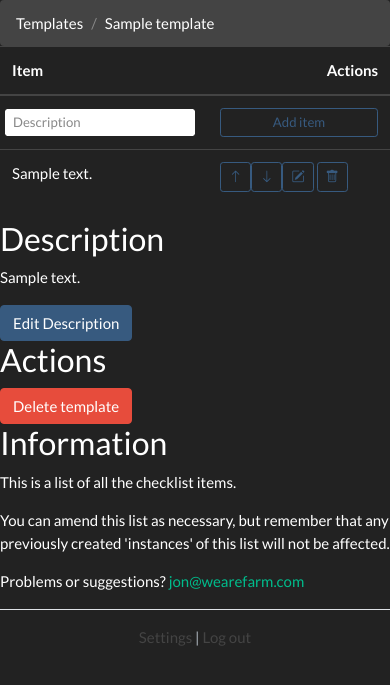
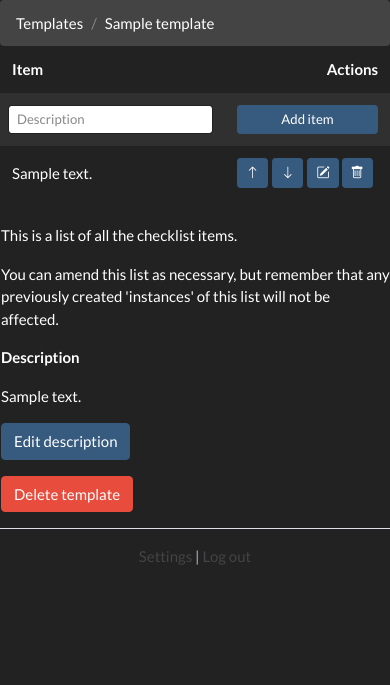
Before and after one commit to giantmade/giant-checklists, a Django app: page /templates/1/ in a window 390 px wide. Shown: the part 71-756 px from the top of the page. Run offline with Django 3.2, Linux system fonts and the light colour scheme; a user stored in the database is signed in; tables that the repository leaves empty hold one stand-in row (values such as "Sample post"); some libraries are stand-ins or nearby versions.

Commit message:
Fixed template detail. Fixed layout errors in modals.

```diff
--- a/core/templates/templates/detail.html
+++ b/core/templates/templates/detail.html
@@ -8,15 +8,13 @@
 {% block title %}{{ template.title }}{% endblock %}
 
 {% block body %}
-
     <div class="row">
         <div class="col-md-8">
-            <div class="card-box">
-                <table class="table">
+            <table class="table table-borderless table-striped">
                 <thead>
                 <tr>
                     <th>Item</th>
-                        <th class="text-right" style="width: 182px;">Actions</th>
+                    <th class="text-right" style="width: 165px;">Actions</th>
                 </tr>
                 </thead>
 
@@ -24,47 +22,45 @@
                 <tr>
                     <form action="{% url 'templates:item_create' template.id %}" method="post">
                         {% csrf_token %}
-                            <td class="pl-1">
+                        <td class="pl-2">
                             <input type="text" class="form-control form-control-sm" id="{{ form.title.id_for_label }}" name="description" placeholder="Description">
                             {% for error in form.title.errors %}<p class="text-danger">{{ error }}</p>{% endfor %}
                         </td>
                         <td>
-                                <button type="submit" class="btn btn-outline-primary btn-sm btn-block">
-                                    <span class="mdi mdi-check"></span> Add item
-                                </button>
+                            <button type="submit" class="btn btn-primary btn-sm btn-block">Add item</button>
                         </td>
                     </form>
                 </tr>
 
                 {% for item in template.items %}
                     <tr>
-                            <td>
+                        <td class="align-middle">
                             {{ item.description }}
                         </td>
                         <td>
 
                             <!-- Edit -->
-                                <button id="template-item-edit-button-{{ item.id }}" type="button" class="btn btn-outline-primary btn-sm pull-left m-r-10" data-toggle="modal" data-target="#item-edit-{{ item.id }}">
+                            <button id="template-item-edit-button-{{ item.id }}" type="button" class="btn btn-primary btn-sm pull-left m-r-10" data-toggle="modal" data-target="#item-edit-{{ item.id }}">
                                 <i class="bi bi-pencil-square"></i>
                             </button>
 
                             <!-- Delete -->
-                                <button type="button" class="btn btn-outline-primary btn-sm pull-left m-r-10" data-toggle="modal" data-target="#item-delete-{{ item.id }}">
+                            <button type="button" class="btn btn-primary btn-sm pull-left m-r-10" data-toggle="modal" data-target="#item-delete-{{ item.id }}">
                                 <i class="bi bi-trash"></i>
                             </button>
 
                             <!-- Move up -->
-                                <form action="{% url "templates:item_swap" template.id item.id item.previous_item.id %}" method="post" class="float-left mr-10">
+                            <form action="{% url "templates:item_swap" template.id item.id item.previous_item.id %}" method="post" class="float-left mr-1">
                                 {% csrf_token %}
-                                    <button type="submit" class="btn btn-outline-primary btn-sm m-r-10">
+                                <button type="submit" class="btn btn-primary btn-sm m-r-10">
                                     <i class="bi bi-arrow-up"></i>
                                 </button>
                             </form>
 
                             <!-- Move down -->
-                                <form action="{% url "templates:item_swap" template.id item.id item.next_item.id %}" method="post" class="float-left pr-10">
+                            <form action="{% url "templates:item_swap" template.id item.id item.next_item.id %}" method="post" class="float-left mr-1">
                                 {% csrf_token %}
-                                    <button type="submit" class="btn btn-outline-primary btn-sm">
+                                <button type="submit" class="btn btn-primary btn-sm">
                                     <i class="bi bi-arrow-down"></i>
                                 </button>
                             </form>
@@ -74,56 +70,23 @@
                 {% endfor %}
             </table>
         </div>
-        </div>
-        <div class="col-md-4">
-            <div class="portlet">
-                <div class="portlet-heading bg-inverse">
-                    <h3 class="portlet-title">Description</h3>
-                    <div class="clearfix"></div>
-                </div>
-                <div id="bg-info" class="panel-collapse collapse show">
-                    <div class="portlet-body">
+
+        <div class="col-md-4 border-left pt-2">
+
+            <p>This is a list of all the checklist items.</p>
+            <p>You can amend this list as necessary, but remember that any previously created 'instances' of this list will not be affected.</p>
+
+            <p><strong>Description</strong></p>
+
             {% if template.description %}
                 <p>{{ template.description }}</p>
             {% else %}
-                            <p>This template does not have a description.</p>
+                <p>This template has not been given a description.</p>
             {% endif %}
-                        <button id="template-description-{{ template.id }}" type="button" class="btn btn-primary" data-toggle="modal" data-target="#description-{{ template.id }}">
-                            Edit Description
-                        </button>
+
+            <p><button id="template-description-{{ template.id }}" type="button" class="btn btn-primary" data-toggle="modal" data-target="#description-{{ template.id }}">Edit description</button></p>
+            <p><button id="template-delete-{{ template.id }}" type="button" class="btn btn-danger" data-toggle="modal" data-target="#delete-{{ template.id }}">Delete template</button></p>
         </div>
-                </div>
-            </div>
-
-            <div class="portlet">
-                <div class="portlet-heading bg-inverse">
-                    <h3 class="portlet-title">Actions</h3>
-                    <div class="clearfix"></div>
-                </div>
-                <div id="bg-info" class="panel-collapse collapse show">
-                    <div class="portlet-body">
-                        <button id="template-delete-{{ template.id }}" type="button" class="btn btn-danger" data-toggle="modal" data-target="#delete-{{ template.id }}">
-                            Delete template
-                        </button>
-                    </div>
-                </div>
-            </div>
-
-            <div class="portlet">
-                <div class="portlet-heading bg-inverse">
-                    <h3 class="portlet-title">Information</h3>
-                    <div class="clearfix"></div>
-                </div>
-                <div id="bg-info" class="panel-collapse collapse show">
-                    <div class="portlet-body">
-                        <p>This is a list of all the checklist items.</p>
-                        <p>You can amend this list as necessary, but remember that any previously created 'instances' of this list will not be affected.</p>
-                        <p>Problems or suggestions? <a href="mailto:jon@wearefarm.com?subject=Checklist%20App">jon@wearefarm.com</a></p>
-                    </div>
-                </div>
-            </div>
-        </div>
-
     </div>
 
     <!-- Template description modal. -->
--- a/core/templates/templates/partials/_template_delete_modal.html
+++ b/core/templates/templates/partials/_template_delete_modal.html
@@ -2,8 +2,6 @@
     <div class="modal-dialog" role="document">
         <div class="modal-content">
             <div class="modal-header">
-                <button type="button" class="close" data-dismiss="modal">
-                    <span>&times;</span></button>
                 <h4 class="modal-title">Delete Template</h4>
             </div>
             <div class="modal-body">
--- a/core/templates/templates/partials/_template_description_modal.html
+++ b/core/templates/templates/partials/_template_description_modal.html
@@ -2,8 +2,6 @@
     <div class="modal-dialog" role="document">
         <div class="modal-content">
             <div class="modal-header">
-                <button type="button" class="close" data-dismiss="modal">
-                    <span>&times;</span></button>
                 <h4 class="modal-title">Edit Description</h4>
             </div>
             <form action="{% url "templates:description" template.id %}" method="post">
--- a/core/templates/templates/partials/_templateitem_delete_modal.html
+++ b/core/templates/templates/partials/_templateitem_delete_modal.html
@@ -2,8 +2,6 @@
     <div class="modal-dialog" role="document">
         <div class="modal-content">
             <div class="modal-header">
-                <button type="button" class="close" data-dismiss="modal">
-                    <span>&times;</span></button>
                 <h4 class="modal-title">Delete Item</h4>
             </div>
             <div class="modal-body">
--- a/core/templates/templates/partials/_templateitem_edit_modal.html
+++ b/core/templates/templates/partials/_templateitem_edit_modal.html
@@ -2,8 +2,6 @@
     <div class="modal-dialog" role="document">
         <div class="modal-content">
             <div class="modal-header">
-                <button type="button" class="close" data-dismiss="modal">
-                    <span>&times;</span></button>
                 <h4 class="modal-title">Edit Item</h4>
             </div>
             <form action="{% url "templates:item_edit" template.id item.id %}" method="post" class="form-inline">
```
Lines whose indentation alone changed are shown as unchanged.
